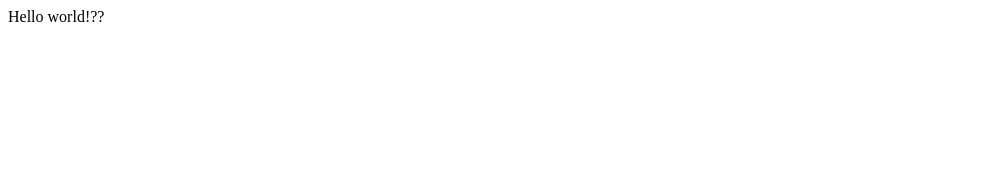
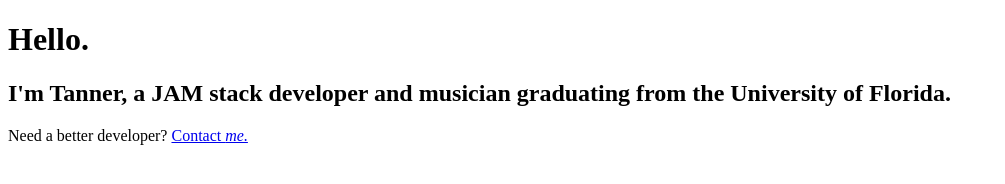
Before and after one commit to tanner-ropp/Gatsby-bootcamp, a Gatsby site: page / in a window 1280 px wide. Shown: the whole page, without its empty margins (0-1005 px from the left). Built offline with nearby package versions, Linux system fonts and the light colour scheme; Gatsby itself is replaced by a stand-in of ours.

Commit message:
imported Link

```diff
--- a/src/pages/index.js
+++ b/src/pages/index.js
@@ -1,5 +1,12 @@
 import React from "react"
+import { Link } from 'gatsby'
 
 export default function Home() {
-  return <div>Hello world!??</div>
+  return (
+    <div>
+      <h1>Hello.</h1>
+      <h2>I'm Tanner, a JAM stack developer and musician graduating from the University of Florida.</h2>
+      <p>Need a better developer? <Link to="/contact">Contact <em>me.</em></Link></p>
+    </div>
+  )
 }
```
